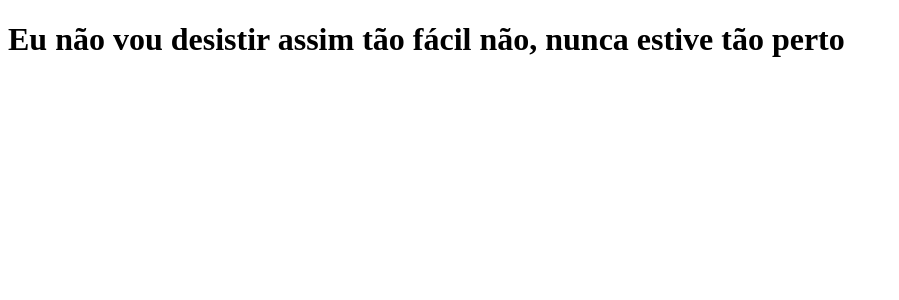
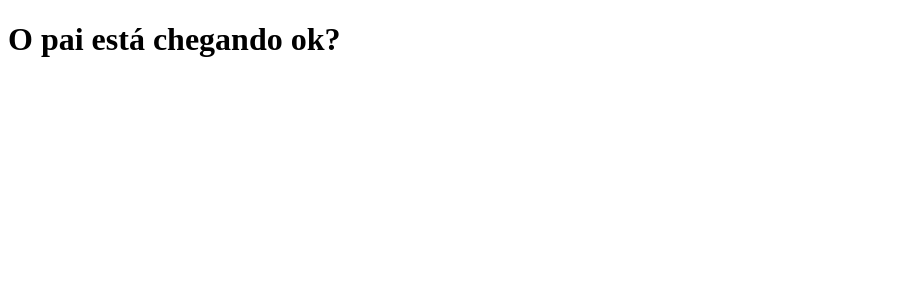
Before and after one commit to carloshnunes/clone-tabnews, a Next.js app: page / in a window 1280 px wide. Shown: the top 300 px of the page, without its empty margins (0-899 px from the left). Built offline with nearby package versions, Linux system fonts and the light colour scheme.

Commit message:
troquei a mensagem

```diff
--- a/pages/index.js
+++ b/pages/index.js
@@ -1,5 +1,5 @@
 function Home() {
-    return <h1>Eu não vou desistir assim tão fácil não, nunca estive tão perto
+    return <h1>O pai está chegando ok?
     </h1>
 }
 
```
